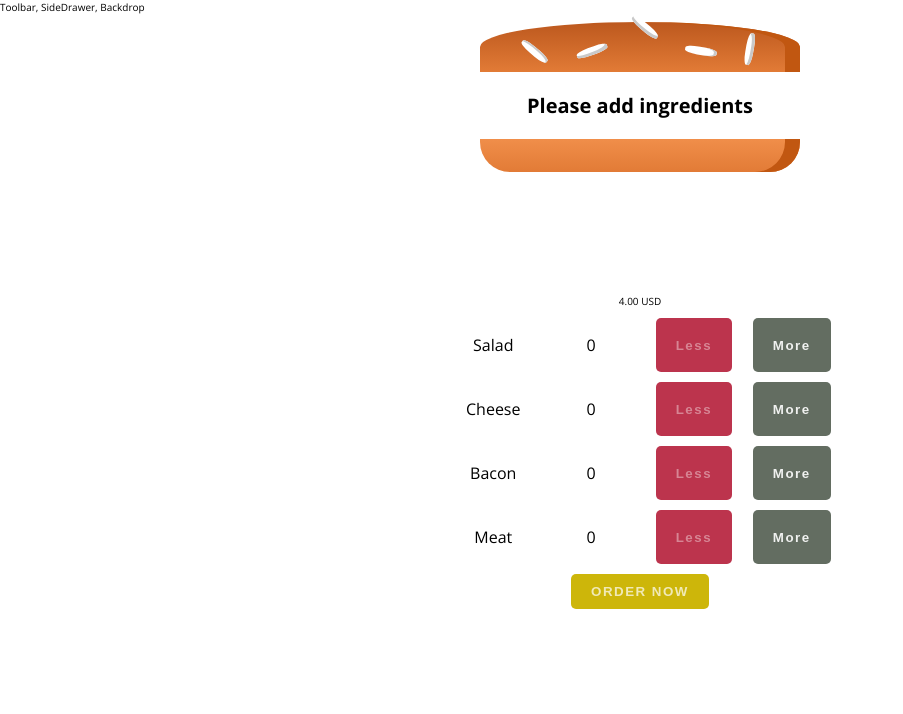
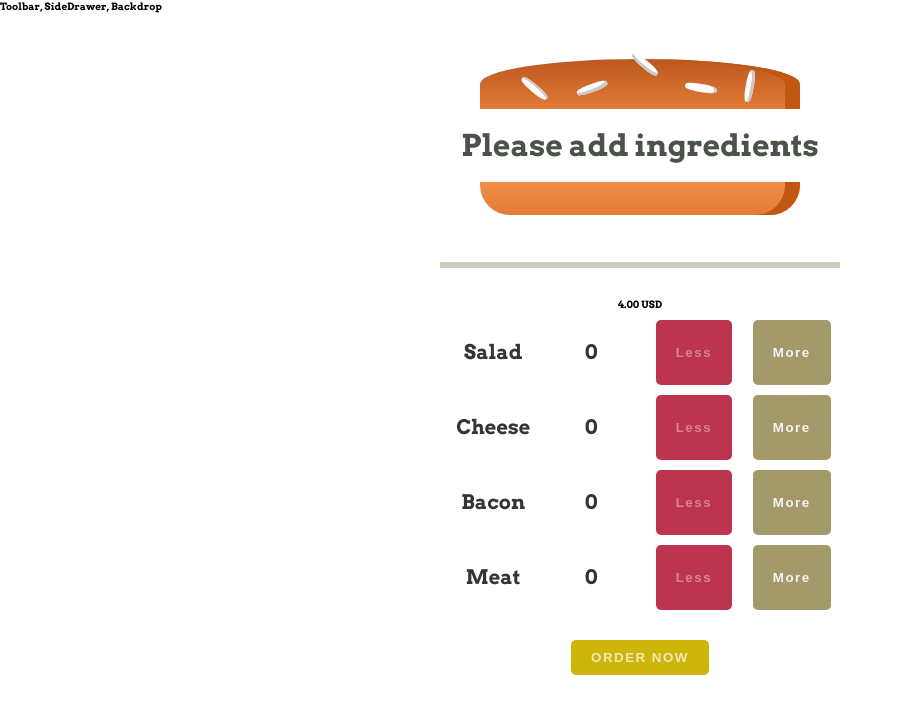
Before and after one commit to pldvd/burger-builder, a React (Create React App) app: page / in a window 1280 px wide. Shown: the top 714 px of the page, without its empty margins (0-903 px from the left). Built offline with nearby package versions, Linux system fonts and the light colour scheme.

Commit message:
import google font in index.css and add more random styling

```diff
--- a/src/components/Burger/Burger.js
+++ b/src/components/Burger/Burger.js
@@ -11,7 +11,7 @@ const burger = (props) => {
   return (
     <div className={styles.Burger}>
       <BurgerIngredient type='bread-top' />
-      { ingreds.length === 0 ? <p>Please add ingredients</p> :
+      { ingreds.length === 0 ? <p className={styles.p}>Please add ingredients</p> :
         ingreds.map((ingr, index) => <BurgerIngredient type={ingr} key={index} />)
       }
       <BurgerIngredient type='bread-bottom' />
--- a/src/components/Burger/Burger.module.scss
+++ b/src/components/Burger/Burger.module.scss
@@ -6,8 +6,30 @@
   font-weight: bold;
   text-align: center;
   font-size: 2rem;
+  border-bottom: .6rem solid rgb(204,203,188);
+
+  display: flex;
+  flex-direction: column;
 
   &::-webkit-scrollbar {
     display: none;
   }
+
+  & > * {
+    flex-shrink: 0;
+
+    &:first-child {
+      margin-top: auto;
+    }
+    &:last-child {
+      margin-bottom: auto;
+    }
+  }
 }
+
+.p {
+  display: inline-block;
+  margin: 1rem 0;
+  color: darken(rgb(99,109,97), 10%);
+  font-size: 3rem;
+}
--- a/src/components/BurgerControls/BurgerControl/BurgerControl.module.scss
+++ b/src/components/BurgerControls/BurgerControl/BurgerControl.module.scss
@@ -31,10 +31,10 @@
   }
 
   &--more {
-    background-color: rgb(99,109,97);
+    background-color: rgb(163,153,106);
 
     &:hover {
-      background-color: darken(rgb(99,109,97), 10%);
+      background-color: darken(rgb(163,153,106), 10%);
     }
   }
 
@@ -47,4 +47,6 @@
 .text {
   font-size: 1.6rem;
   text-transform: capitalize;
+  color: darken(rgb(99,109,97), 20%);
+  font-size: 2rem;
 }
--- a/src/components/BurgerControls/BurgerControls.module.scss
+++ b/src/components/BurgerControls/BurgerControls.module.scss
@@ -18,6 +18,7 @@
   background-color:  rgb(205,182,10);
   transition: all .3s;
   color: rgba(255, 255, 255, 1);
+  margin-top: 2rem;
 
   &:hover {
     background-color: darken(rgb(205,182,10), 10%);
--- a/src/index.css
+++ b/src/index.css
@@ -1,10 +1,12 @@
+@import url('https://fonts.googleapis.com/css?family=Arvo:700&display=swap');
+
 html {
   font-size: 62.5%;
 }
 
 body {
   margin: 0;
-  font-family: 'Open Sans', sans-serif;
+  font-family: 'Arvo', serif;
   -webkit-font-smoothing: antialiased;
   -moz-osx-font-smoothing: grayscale;
 }
```
